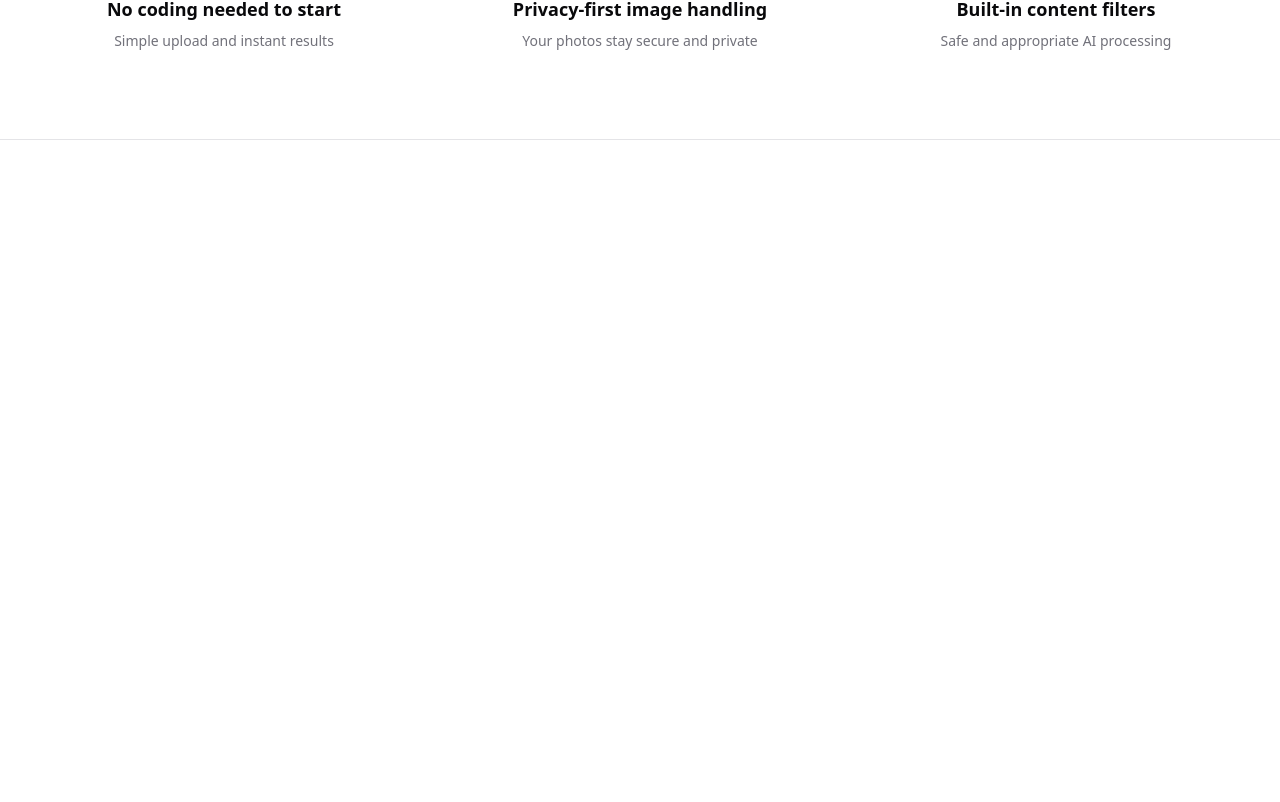
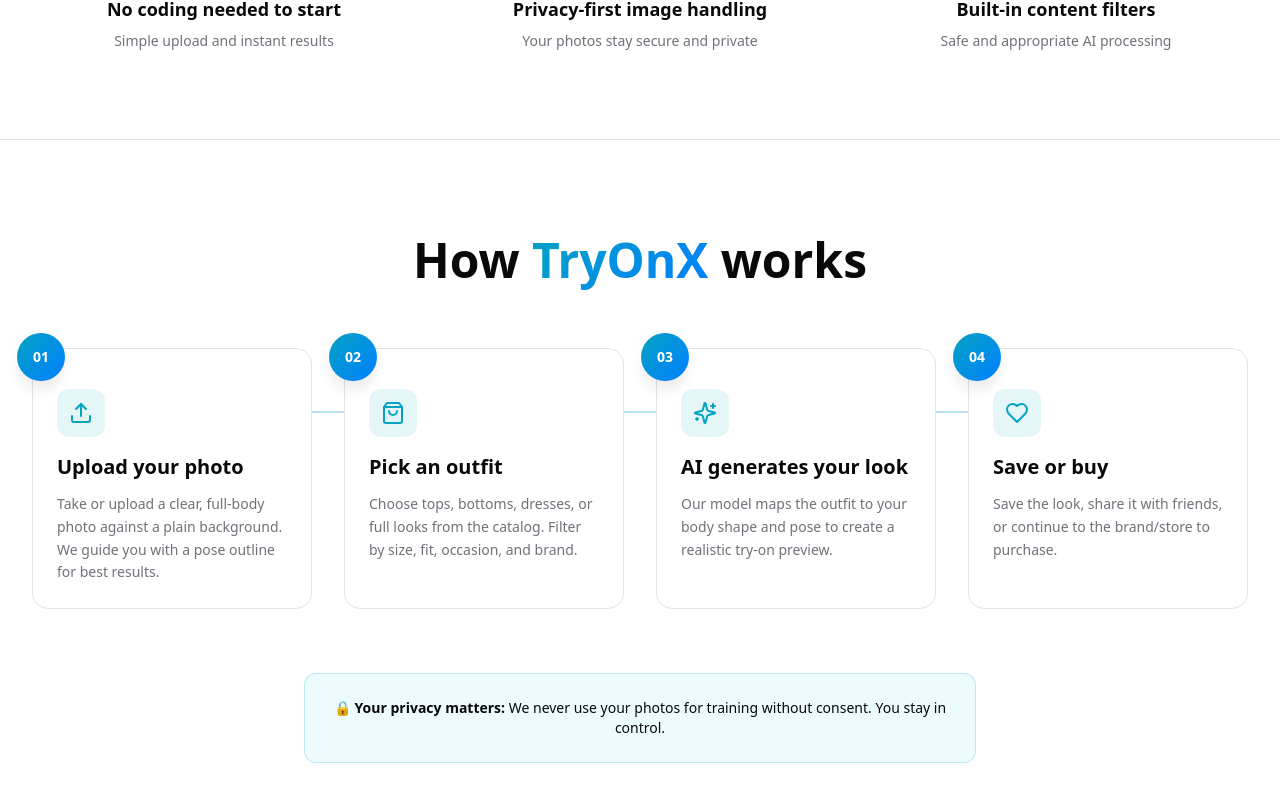
Before and after one commit to gnanesh25/TryOnX, a React (Vite) app: page / in a window 1280 px wide. Shown: the part 958-1760 px from the top of the page. Before the commit the page ends 1098 px from the top, so only its background shows below. Built offline with nearby package versions, Linux system fonts and the light colour scheme; the HTML template or start-up script is replaced by a standard one.

Commit message:
Add "How it works" section
Implement the "How it works" section on the landing page. This section includes a title, four steps detailing the virtual try-on process, and a privacy note.

```diff
--- /dev/null
+++ b/src/components/HowItWorks.tsx
@@ -0,0 +1,95 @@
+import { Upload, ShoppingBag, Sparkles, Heart } from "lucide-react";
+
+const HowItWorks = () => {
+  const steps = [
+    {
+      number: "01",
+      icon: Upload,
+      title: "Upload your photo",
+      description: "Take or upload a clear, full-body photo against a plain background. We guide you with a pose outline for best results."
+    },
+    {
+      number: "02",
+      icon: ShoppingBag,
+      title: "Pick an outfit",
+      description: "Choose tops, bottoms, dresses, or full looks from the catalog. Filter by size, fit, occasion, and brand."
+    },
+    {
+      number: "03",
+      icon: Sparkles,
+      title: "AI generates your look",
+      description: "Our model maps the outfit to your body shape and pose to create a realistic try-on preview."
+    },
+    {
+      number: "04",
+      icon: Heart,
+      title: "Save or buy",
+      description: "Save the look, share it with friends, or continue to the brand/store to purchase."
+    }
+  ];
+
+  return (
+    <section className="py-24 bg-background">
+      <div className="container mx-auto px-4 sm:px-6 lg:px-8">
+        {/* Section header */}
+        <div className="text-center max-w-3xl mx-auto mb-16">
+          <h2 className="text-3xl sm:text-4xl lg:text-5xl font-bold mb-4">
+            How <span className="bg-hero-gradient bg-clip-text text-transparent">TryOnX</span> works
+          </h2>
+        </div>
+
+        {/* Steps grid */}
+        <div className="grid md:grid-cols-2 lg:grid-cols-4 gap-8 mb-12">
+          {steps.map((step, index) => {
+            const Icon = step.icon;
+            return (
+              <div
+                key={index}
+                className="relative group"
+              >
+                {/* Connector line (hidden on mobile, shown on desktop) */}
+                {index < steps.length - 1 && (
+                  <div className="hidden lg:block absolute top-16 left-full w-full h-0.5 bg-gradient-to-r from-primary/30 to-transparent -translate-y-1/2 z-0" />
+                )}
+
+                {/* Card */}
+                <div className="relative bg-card border border-border rounded-2xl p-6 hover:shadow-lg transition-all duration-300 hover:-translate-y-1 h-full">
+                  {/* Step number badge */}
+                  <div className="absolute -top-4 -left-4 w-12 h-12 bg-hero-gradient rounded-full flex items-center justify-center shadow-lg">
+                    <span className="text-primary-foreground font-bold text-sm">{step.number}</span>
+                  </div>
+
+                  {/* Icon */}
+                  <div className="mb-4 mt-4">
+                    <div className="w-12 h-12 bg-primary/10 rounded-xl flex items-center justify-center group-hover:scale-110 transition-transform">
+                      <Icon className="w-6 h-6 text-primary" />
+                    </div>
+                  </div>
+
+                  {/* Content */}
+                  <h3 className="text-xl font-semibold mb-3 text-card-foreground">
+                    {step.title}
+                  </h3>
+                  <p className="text-muted-foreground text-sm leading-relaxed">
+                    {step.description}
+                  </p>
+                </div>
+              </div>
+            );
+          })}
+        </div>
+
+        {/* Privacy notice */}
+        <div className="max-w-2xl mx-auto mt-16">
+          <div className="bg-accent border border-primary/20 rounded-xl p-6 text-center">
+            <p className="text-sm text-foreground">
+              <span className="font-semibold">🔒 Your privacy matters:</span> We never use your photos for training without consent. You stay in control.
+            </p>
+          </div>
+        </div>
+      </div>
+    </section>
+  );
+};
+
+export default HowItWorks;
--- a/src/pages/Index.tsx
+++ b/src/pages/Index.tsx
@@ -1,6 +1,7 @@
 import Navigation from "@/components/Navigation";
 import Hero from "@/components/Hero";
 import TrustRow from "@/components/TrustRow";
+import HowItWorks from "@/components/HowItWorks";
 
 const Index = () => {
   return (
@@ -8,6 +9,7 @@ const Index = () => {
       <Navigation />
       <Hero />
       <TrustRow />
+      <HowItWorks />
     </div>
   );
 };
```
